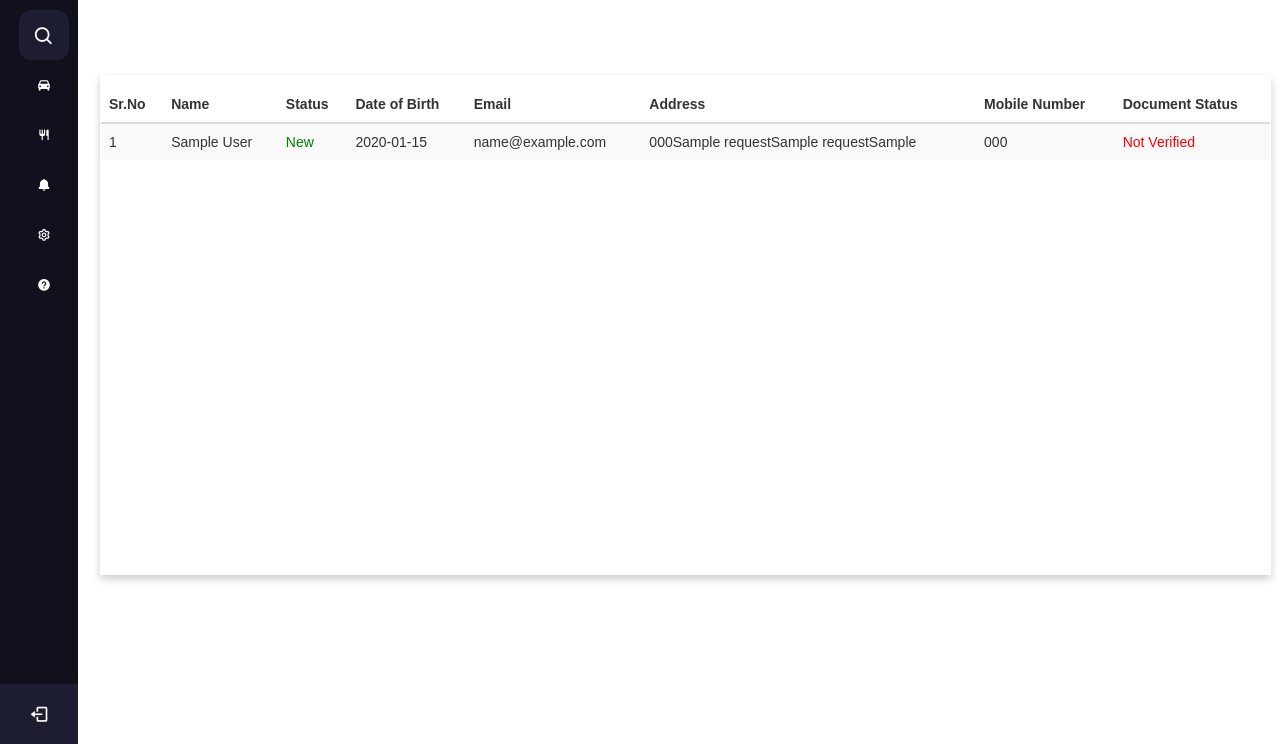
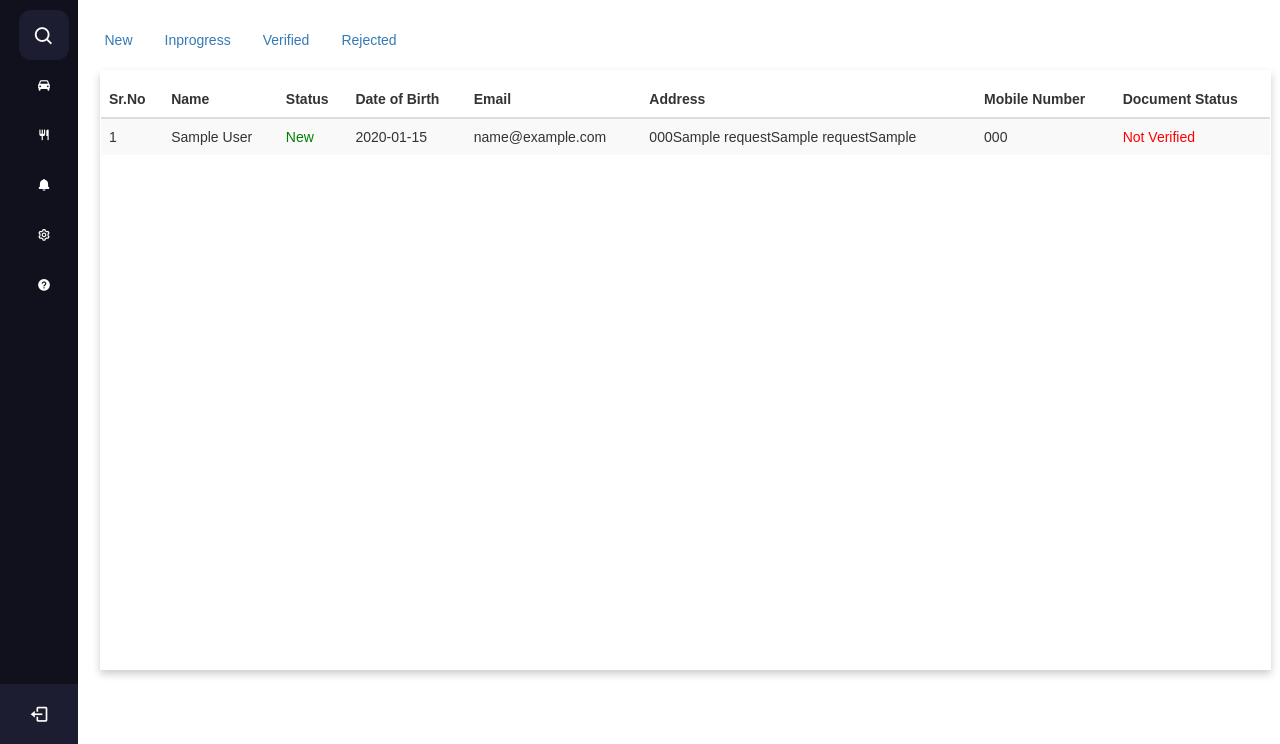
Before and after one commit to aniket0951/Siloar-dashboard, a Django app: page /driverReq in a window 1280 px wide; the page is wider, and only the part inside the window is pictured. Shown: the part 56-800 px from the top of that part. Run offline with Django 3.2, Linux system fonts and the light colour scheme; tables that the repository leaves empty hold one stand-in row (values such as "Sample post"); some libraries are stand-ins or nearby versions.

Commit message:
Creating NavTab to handle driver request like new, inprogres, verified, rejected etc

```diff
--- a/static/css/DriverReq.css
+++ b/static/css/DriverReq.css
@@ -86,8 +86,6 @@
   }
   .table_parent_div {
     position: relative;
-    /* width: calc(100% - 78px); */
-    /* width: 100%; */
   }
   .table_parent_div .table_card {
     box-shadow: 0 4px 8px 0 rgba(0, 0, 0, 0.2);
@@ -96,7 +94,7 @@
     box-sizing: border-box;
     border: 1px solid #fff;
     overflow-y: scroll;
-    height: 500px;
+    height: 600px;
   }
 
   .table_card:hover {
@@ -208,7 +206,14 @@
     position: absolute;
     /* width: calc(100% - 78px); */
     width: 100%;
-    margin-top: 55px;
+    margin-top: 0px;
     margin-left: 100px;
     margin-bottom: 25px;
   }
+  .parenttab .option_tab{
+    margin-left: -10.5px;
+    margin-bottom: 10px;
+  }
+  .option_page{
+    margin-left: -120px;
+  }
--- a/static/css/style.css
+++ b/static/css/style.css
@@ -274,3 +274,6 @@ img {
 #list_graph{
   margin-top: 120px;
 }
+.option_tab{
+  margin-left: -120px;
+}
--- a/testapp/templates/DriverReq.html
+++ b/testapp/templates/DriverReq.html
@@ -2,13 +2,12 @@
 <!DOCTYPE html>
 <html lang="en">
   <head>
-    <meta charset="UTF-8">
-    <meta http-equiv="X-UA-Compatible" content="IE=edge">
-    <meta name="viewport" content="width=device-width, initial-scale=1.0">
+    <meta charset="UTF-8" />
+    <meta http-equiv="X-UA-Compatible" content="IE=edge" />
+    <meta name="viewport" content="width=device-width, initial-scale=1.0" />
     <title>Driver Request</title>
     <link rel="stylesheet" href="{% static 'css/style.css' %}" />
     <link rel="stylesheet" href="{% static 'css/DriverReq.css' %}" />
-
     <link
       href="https://unpkg.com/boxicons@2.0.9/css/boxicons.min.css"
       rel="stylesheet"
@@ -19,8 +18,12 @@
       integrity="sha384-BVYiiSIFeK1dGmJRAkycuHAHRg32OmUcww7on3RYdg4Va+PmSTsz/K68vbdEjh4u"
       crossorigin="anonymous"
     />
+
+    <script src="https://ajax.googleapis.com/ajax/libs/jquery/3.5.1/jquery.min.js"></script>
+    <script src="https://maxcdn.bootstrapcdn.com/bootstrap/4.5.2/js/bootstrap.min.js"></script>
+
   </head>
-<body >
+  <body>
     <div class="sidebar" id="main">
       <div class="logo_content">
         <div class="logo">
@@ -105,11 +108,33 @@
       </nav>
     </div>
 
+
     <!-- list and graph card -->
     <section class="parenttab">
-        <div class="row ">
-          <div class="table_parent_div col-lg-11 col-md-11" style="padding-bottom: 3%">
-            <div class="table_card">
+      <div class="">
+      <ul class="nav nav-pills option_tab"  role="tablist">
+        <li class="nav-item">
+          <a class="nav-link active" data-toggle="pill" href="#new">New</a>
+        </li>
+        <li class="nav-item">
+          <a class="nav-link" data-toggle="pill" href="#progress">Inprogress</a>
+        </li>
+        <li class="nav-item">
+          <a class="nav-link" data-toggle="pill" href="#verified">Verified</a>
+        </li>
+        <li class="nav-item">
+          <a class="nav-link" data-toggle="pill" href="#rejected">Rejected</a>
+        </li>
+      </ul>
+
+      <div class="row tab-content">
+        <!-- new request -->
+        <div
+          class="table_parent_div col-lg-11 col-md-11  tab-pane active"
+          style="padding-bottom: 3%"
+          id="new"
+        >
+          <div class="table_card" id="menu3">
             <table class="table table-striped">
               <thead class="thead-dark">
                 <tr>
@@ -143,14 +168,135 @@
             </table>
           </div>
         </div>
+
+        <!-- Inprogress -->
+        <div
+          class="table_parent_div col-lg-11 col-md-11  tab-pane fade in"
+          style="padding-bottom: 3%"
+          id="progress"
+        >
+          <div class="table_card" id="menu3">
+            <table class="table table-striped">
+              <thead class="thead-dark">
+                <tr>
+                  <th scope="col">Sr.No</th>
+                  <th scope="col">Name</th>
+                  <th scope="col">Status</th>
+                  <th scope="col">Date of Birth</th>
+                  <th scope="col">Email</th>
+                  <th scope="col">Address</th>
+                  <th scope="col">Mobile Number</th>
+                  <th scope="col">Document Status</th>
+                </tr>
+              </thead>
+              <tbody>
+                <!-- for driver request -->
+                {% for i in data %}
+                <tr>
+                  <td>&nbsp;</td>
+                  <td>{{i.full_name}}</td>
+                  <td style="color: #F1AE28">Inprogress</td>
+                  <td>{{i.date_of_birth }}</td>
+                  <td>{{i.email}}</td>
+                  <td>
+                    {{i.house_number|add:i.building_name|add:i.street_name|add:i.landmark}}
+                  </td>
+                  <td>{{i.contact_number}}</td>
+                  <td style="color: #F1AE28">Reviewing</td>
+                </tr>
+                {% endfor %}
+              </tbody>
+            </table>
+          </div>
+        </div>
+
+        <!-- Verified -->
+        <div
+          class="table_parent_div col-lg-11 col-md-11  tab-pane fade in"
+          style="padding-bottom: 3%"
+          id="verified"
+        >
+          <div class="table_card" id="menu3">
+            <table class="table table-striped">
+              <thead class="thead-dark">
+                <tr>
+                  <th scope="col">Sr.No</th>
+                  <th scope="col">Name</th>
+                  <th scope="col">Status</th>
+                  <th scope="col">Date of Birth</th>
+                  <th scope="col">Email</th>
+                  <th scope="col">Address</th>
+                  <th scope="col">Mobile Number</th>
+                  <th scope="col">Document Status</th>
+                </tr>
+              </thead>
+              <tbody>
+                <!-- for driver request -->
+                {% for i in data %}
+                <tr>
+                  <td>&nbsp;</td>
+                  <td>{{i.full_name}}</td>
+                  <td style="color: #9647D6">Close</td>
+                  <td>{{i.date_of_birth }}</td>
+                  <td>{{i.email}}</td>
+                  <td>
+                    {{i.house_number|add:i.building_name|add:i.street_name|add:i.landmark}}
+                  </td>
+                  <td>{{i.contact_number}}</td>
+                  <td style="color: #24D52A">Verified</td>
+                </tr>
+                {% endfor %}
+              </tbody>
+            </table>
+          </div>
+        </div>
+
+        <!-- Rejected -->
+        <div
+        class="table_parent_div col-lg-11 col-md-11  tab-pane fade in"
+        style="padding-bottom: 3%"
+        id="rejected"
+      >
+        <div class="table_card" id="menu3">
+          <table class="table table-striped">
+            <thead class="thead-dark">
+              <tr>
+                <th scope="col">Sr.No</th>
+                <th scope="col">Name</th>
+                <th scope="col">Status</th>
+                <th scope="col">Date of Birth</th>
+                <th scope="col">Email</th>
+                <th scope="col">Address</th>
+                <th scope="col">Mobile Number</th>
+                <th scope="col">Document Status</th>
+              </tr>
+            </thead>
+            <tbody>
+              <!-- for driver request -->
+              {% for i in data %}
+              <tr>
+                <td>&nbsp;</td>
+                <td>{{i.full_name}}</td>
+                <td style="color: red">Rejected</td>
+                <td>{{i.date_of_birth }}</td>
+                <td>{{i.email}}</td>
+                <td>
+                  {{i.house_number|add:i.building_name|add:i.street_name|add:i.landmark}}
+                </td>
+                <td>{{i.contact_number}}</td>
+                <td style="color: red">Non-Verified</td>
+              </tr>
+              {% endfor %}
+            </tbody>
+          </table>
+        </div>
+        </div>
+
       </div>
 
 
+    </div>
     </section>
-
-
-
-
 
     <!-- scripts -->
     <script>
--- a/testapp/views.py
+++ b/testapp/views.py
@@ -46,6 +46,7 @@ def newtry(request):
 
 
 def driverReq(request):
+    # return render(request, 'otp_verify.html')
     new_request = driver_registartion_request.objects.all()
     serializers = DriverRegistrationRequestSerializer(new_request, many=True)
     countRe = driver_registartion_request.objects.all().count()
```
Also changed, not shown: testapp/templates/otp_verify.html (+36 -33 lines). Lines whose indentation alone changed are shown as unchanged.
